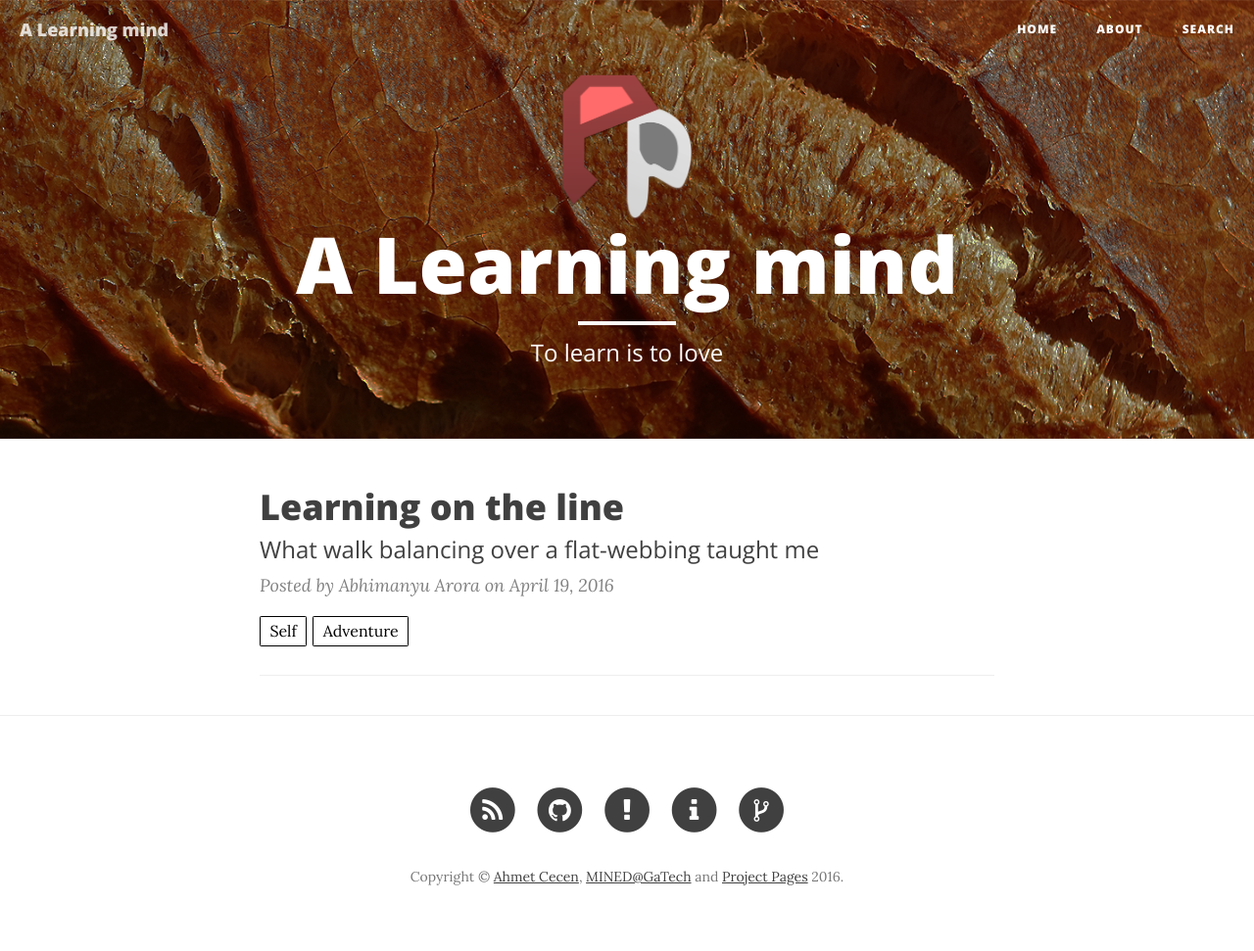
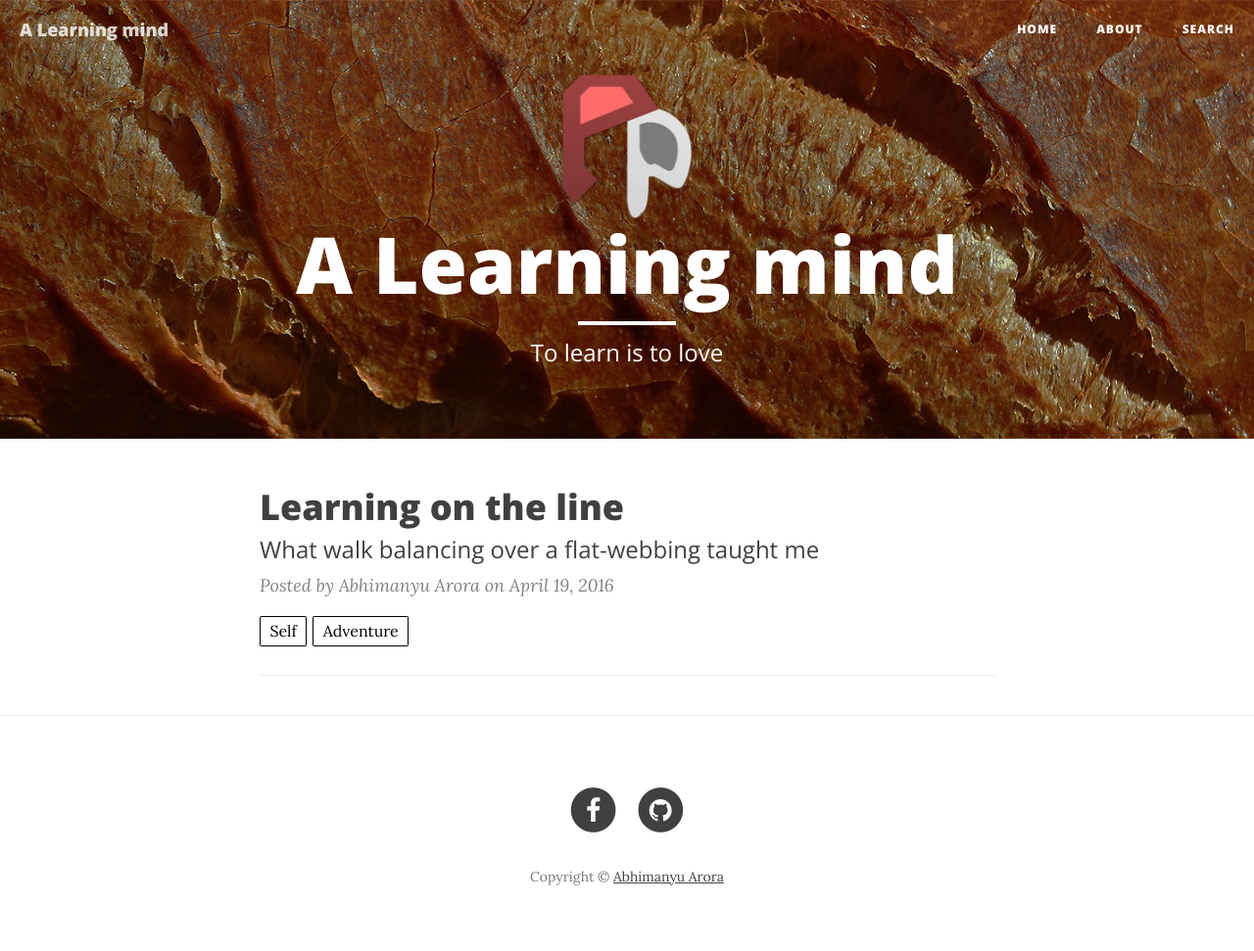
Before and after one commit to erabhimanyu/erabhimanyu.github.io, a Jekyll site: the page built from index.html, in a window 1280 px wide. Shown: the whole page at 98% size. Built offline with Jekyll 4.4.1, drawn with Linux system fonts in a browser that asks for light colours; nearby versions of some CDN libraries; the list of posts is cut into pages by our own code.

Commit message:
Updated social links

```diff
--- a/_config.yml
+++ b/_config.yml
@@ -2,9 +2,6 @@
 title: A Learning mind
 description: "To learn is to love"
 url: "https://erabhimanyu.github.io"
-
-
-
 
 # Secondary Parameters
 baseurl: ""
@@ -13,11 +10,12 @@ headercolor: "#FFFFFF"
 logo: img/logos/Project-Pages-New-Logo-Inverted.png
 
 # Tertiary Parameters
-github_username:  projectpages
+github_username:  erabhimanyu
 project_repository: project-pages
 disqus_shortname: project-pages
 g-analytics: UA-75881392-1
 altmetric: true
+facebook_username: er.abhii
 
 # Build settings
 gems: [jekyll-paginate]
@@ -28,7 +26,6 @@ paginate: 10
 exclude: ["less","node_modules","Gruntfile.js","package.json","README.md"]
 
 # Jekyll Settings
-
 defaults:
   -
     scope:
--- a/_includes/footer.html
+++ b/_includes/footer.html
@@ -4,17 +4,9 @@
         <div class="row">
             <div class="col-lg-8 col-lg-offset-2 col-md-10 col-md-offset-1">
                 <ul class="list-inline text-center">
-                    <li>
-                        <a href="{{ "/feed.xml" | prepend: site.baseurl }}">
-                            <span class="fa-stack fa-lg">
-                                <i class="fa fa-circle fa-stack-2x"></i>
-                                <i class="fa fa-rss fa-stack-1x fa-inverse"></i>
-                            </span>
-                        </a>
-                    </li>
                     {% if site.twitter_username %}
                     <li>
-                        <a href="https://twitter.com/{{ site.twitter_username }}">
+                        <a href="https://twitter.com/{{ site.twitter_username }}" target="_blank">
                             <span class="fa-stack fa-lg">
                                 <i class="fa fa-circle fa-stack-2x"></i>
                                 <i class="fa fa-twitter fa-stack-1x fa-inverse"></i>
@@ -24,7 +16,7 @@
                     {% endif %}
                     {% if site.facebook_username %}
                     <li>
-                        <a href="https://www.facebook.com/{{ site.facebook_username }}">
+                        <a href="https://www.facebook.com/{{ site.facebook_username }}" target="_blank">
                             <span class="fa-stack fa-lg">
                                 <i class="fa fa-circle fa-stack-2x"></i>
                                 <i class="fa fa-facebook fa-stack-1x fa-inverse"></i>
@@ -34,7 +26,7 @@
                     {% endif %}
                     {% if site.github_username %}
                     <li>
-                        <a href="https://github.com/{{ site.github_username }}/{{ site.project_repository}}">
+                        <a href="https://github.com/{{ site.github_username }}" target="_blank">
                             <span class="fa-stack fa-lg">
                                 <i class="fa fa-circle fa-stack-2x"></i>
                                 <i class="fa fa-github fa-stack-1x fa-inverse"></i>
@@ -42,34 +34,8 @@
                         </a>
                     </li>
                     {% endif %}
-					{% if site.github_username == "projectpages" %}
-                    <li>
-                        <a href="https://github.com/projectpages/project-pages/issues">
-                            <span class="fa-stack fa-lg">
-                                <i class="fa fa-circle fa-stack-2x"></i>
-                                <i class="fa fa-exclamation fa-stack-1x fa-inverse"></i>
-                            </span>
-                        </a>
-                    </li>
-		    <li>
-                        <a href="https://github.com/projectpages/project-pages/wiki/">
-                            <span class="fa-stack fa-lg">
-                                <i class="fa fa-circle fa-stack-2x"></i>
-                                <i class="fa fa-info fa-stack-1x fa-inverse"></i>
-                            </span>
-                        </a>
-                    </li>
-                    <li>
-                        <a href="https://github.com/projectpages/project-pages/fork">
-                            <span class="fa-stack fa-lg">
-                                <i class="fa fa-circle fa-stack-2x"></i>
-                                <i class="fa fa-code-fork fa-stack-1x fa-inverse"></i>
-                            </span>
-                        </a>
-                    </li>
-                    {% endif %}
                 </ul>
-                <p class="copyright text-muted"> Copyright © <a href="http://ahmetcecen.github.io/" target="_blank">Ahmet Cecen</a>,  <a href="http://mined.gatech.edu/" target="_blank">MINED@GaTech</a> and <a href="https://github.com/projectpages" target="_blank">Project Pages</a> 2016. </p>
+                <p class="copyright text-muted"> Copyright © <a href="#" target="_blank">Abhimanyu Arora</a></p>
             </div>
         </div>
     </div>
```
Also changed, not shown: 7 other files.
